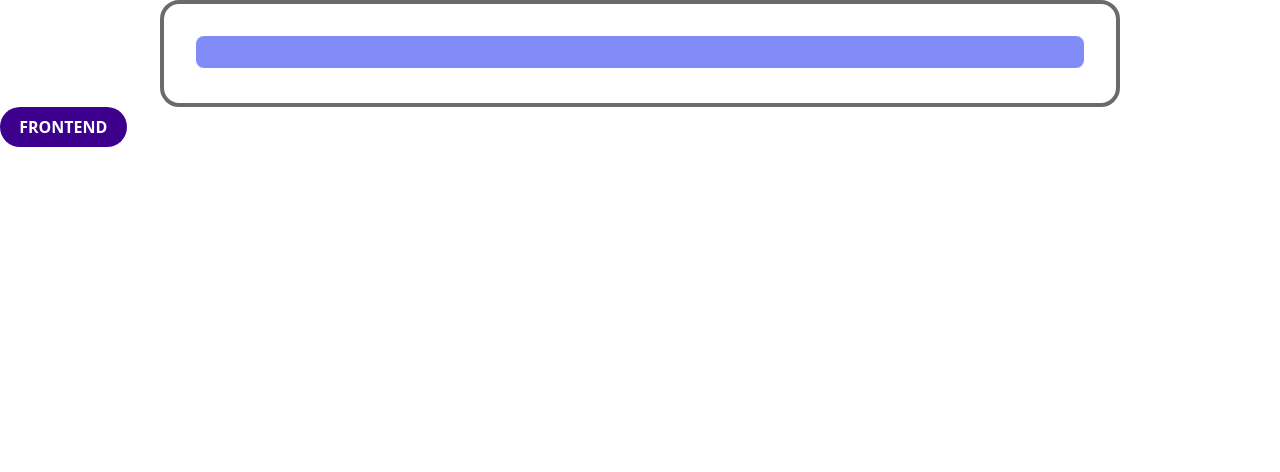
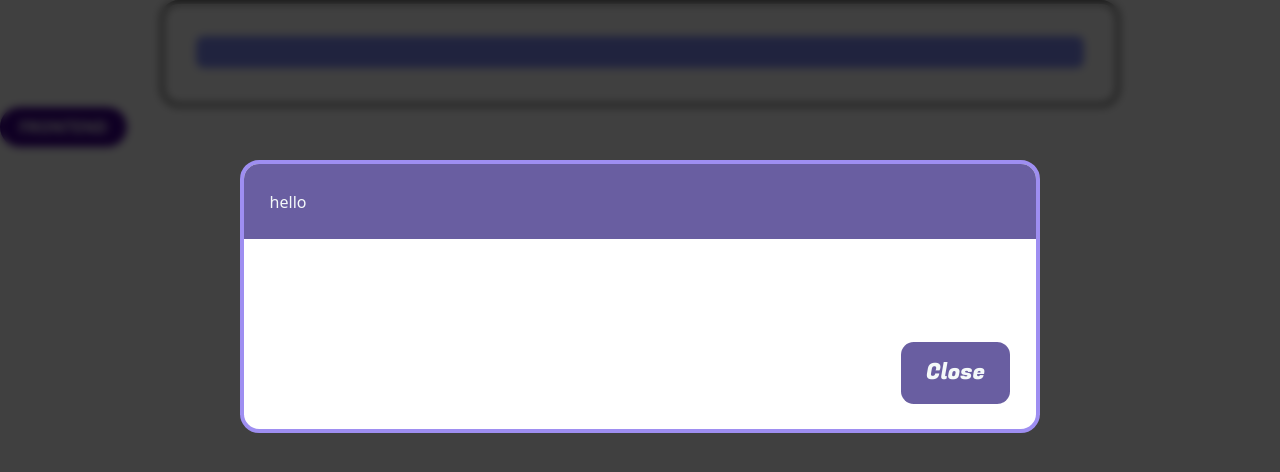
Before and after one commit to jackieeli/find-badminton-coach, a Vue app: page / in a window 1280 px wide. Shown: the top 472 px of the page. Built offline with nearby package versions, Linux system fonts and the light colour scheme.

Commit message:
have added all the UI components

```diff
--- a/src/App.vue
+++ b/src/App.vue
@@ -4,6 +4,7 @@
       <div class="bg-indigo-400 h-8 rounded-lg"></div>
     </base-card>
     <base-badge field="frontend" type="frontend"></base-badge>
+    <base-dialog show title="hello"></base-dialog>
   </div>
 </template>
 
--- /dev/null
+++ b/src/components/UI/BaseDialog.vue
@@ -0,0 +1,113 @@
+<template>
+  <teleport to="body">
+    <div v-if="show" @click="tryClose" class="backdrop"></div>
+    <transition name="dialog">
+      <dialog open v-if="show">
+        <header>
+          <slot name="header">
+            <h2>{{ title }}</h2>
+          </slot>
+        </header>
+        <section>
+          <slot></slot>
+        </section>
+        <menu v-if="!fixed">
+          <slot name="actions">
+            <base-button @click="tryClose">Close</base-button>
+          </slot>
+        </menu>
+      </dialog>
+    </transition>
+  </teleport>
+</template>
+
+<script setup lang="ts">
+const emits = defineEmits(['close']);
+const props = defineProps({
+  show: {
+    type: Boolean,
+    required: true,
+  },
+  title: {
+    type: String,
+    required: false,
+  },
+  fixed: {
+    type: Boolean,
+    required: false,
+    default: false,
+  },
+});
+
+const tryClose = () => {
+  props.fixed && emits('close');
+};
+</script>
+
+<style scoped>
+.backdrop {
+  position: fixed;
+  top: 0;
+  left: 0;
+  height: 100vh;
+  width: 100%;
+  background-color: rgba(0, 0, 0, 0.75);
+  z-index: 10;
+  backdrop-filter: blur(4px);
+}
+
+dialog {
+  position: fixed;
+  top: 20vh;
+  margin: 0 auto;
+  max-width: 50rem;
+  width: 90%;
+  z-index: 100;
+  overflow: hidden;
+
+  border-radius: 1.2rem;
+  border: none;
+  border: 0.3rem solid var(--purple-1);
+}
+
+header {
+  display: flex;
+  background: var(--purple-2);
+  padding: 1.6rem;
+}
+
+header h2 {
+  color: var(--white-2);
+}
+
+section {
+  padding: 1.6rem;
+  margin: 0;
+  margin-top: 1.6rem;
+}
+
+menu {
+  padding: 1.6rem;
+  display: flex;
+  justify-content: flex-end;
+  margin: 0;
+}
+
+.dialog-enter-from {
+  opacity: 0;
+  transform: scale(0.8) translateY(-40px);
+}
+
+.dialog-leave-to {
+  opacity: 0;
+  transform: scale(0.8) translateY(40px);
+}
+
+.dialog-enter-active {
+  transition: all 250ms;
+}
+
+.dialog-leave-active {
+  transition: all 250ms ease-in;
+}
+</style>
--- /dev/null
+++ b/src/components/UI/BasePrice.vue
@@ -0,0 +1,39 @@
+<template>
+  <h4>
+    <ion-icon name="logo-usd"></ion-icon>
+    <span class="price">{{ rate }}</span>
+    <span class="per">/hour</span>
+  </h4>
+</template>
+
+<script>
+export default {
+  props: ['rate'],
+};
+</script>
+
+<style scoped>
+h4 {
+  display: flex;
+  align-items: center;
+}
+
+h4 .price {
+  font-size: 4rem;
+}
+
+h4 ion-icon {
+  display: inline-block;
+  font-size: 2.2rem;
+}
+
+h4 .per {
+  align-self: flex-start;
+  font-size: 1.4rem;
+  margin-left: 0.4rem;
+  margin-top: 0.8rem;
+  color: var(--purple-3);
+  font-family: var(--font-display);
+  font-weight: normal;
+}
+</style>
--- /dev/null
+++ b/src/components/UI/BaseSpinner.vue
@@ -0,0 +1,108 @@
+<template>
+  <div class="spinner">
+    <div class="lds-roller">
+      <div></div>
+      <div></div>
+      <div></div>
+      <div></div>
+      <div></div>
+      <div></div>
+      <div></div>
+      <div></div>
+    </div>
+  </div>
+</template>
+
+<style scoped>
+.spinner {
+  display: flex;
+  justify-content: center;
+  align-items: center;
+  width: 100%;
+}
+
+.lds-roller {
+  display: inline-block;
+  position: relative;
+  width: 80px;
+  height: 80px;
+}
+.lds-roller div {
+  animation: lds-roller 1.2s cubic-bezier(0.5, 0, 0.5, 1) infinite;
+  transform-origin: 40px 40px;
+}
+.lds-roller div:after {
+  content: ' ';
+  display: block;
+  position: absolute;
+  width: 7px;
+  height: 7px;
+  border-radius: 50%;
+  background: #3d008d;
+  margin: -4px 0 0 -4px;
+}
+.lds-roller div:nth-child(1) {
+  animation-delay: -0.036s;
+}
+.lds-roller div:nth-child(1):after {
+  top: 63px;
+  left: 63px;
+}
+.lds-roller div:nth-child(2) {
+  animation-delay: -0.072s;
+}
+.lds-roller div:nth-child(2):after {
+  top: 68px;
+  left: 56px;
+}
+.lds-roller div:nth-child(3) {
+  animation-delay: -0.108s;
+}
+.lds-roller div:nth-child(3):after {
+  top: 71px;
+  left: 48px;
+}
+.lds-roller div:nth-child(4) {
+  animation-delay: -0.144s;
+}
+.lds-roller div:nth-child(4):after {
+  top: 72px;
+  left: 40px;
+}
+.lds-roller div:nth-child(5) {
+  animation-delay: -0.18s;
+}
+.lds-roller div:nth-child(5):after {
+  top: 71px;
+  left: 32px;
+}
+.lds-roller div:nth-child(6) {
+  animation-delay: -0.216s;
+}
+.lds-roller div:nth-child(6):after {
+  top: 68px;
+  left: 24px;
+}
+.lds-roller div:nth-child(7) {
+  animation-delay: -0.252s;
+}
+.lds-roller div:nth-child(7):after {
+  top: 63px;
+  left: 17px;
+}
+.lds-roller div:nth-child(8) {
+  animation-delay: -0.288s;
+}
+.lds-roller div:nth-child(8):after {
+  top: 56px;
+  left: 12px;
+}
+@keyframes lds-roller {
+  0% {
+    transform: rotate(0deg);
+  }
+  100% {
+    transform: rotate(360deg);
+  }
+}
+</style>
--- a/src/main.ts
+++ b/src/main.ts
@@ -5,11 +5,13 @@ import App from './App.vue';
 import BaseCard from './components/UI/BaseCard.vue';
 import BaseButton from './components/UI/BaseButton.vue';
 import BaseBadge from './components/UI/BaseBadge.vue';
+import BaseDialog from './components/UI/BaseDialog.vue';
 
 const app = createApp(App);
 
 app.component('base-card', BaseCard);
 app.component('base-button', BaseButton);
 app.component('base-badge', BaseBadge);
+app.component('base-dialog', BaseDialog);
 
 app.mount('#app');
```
